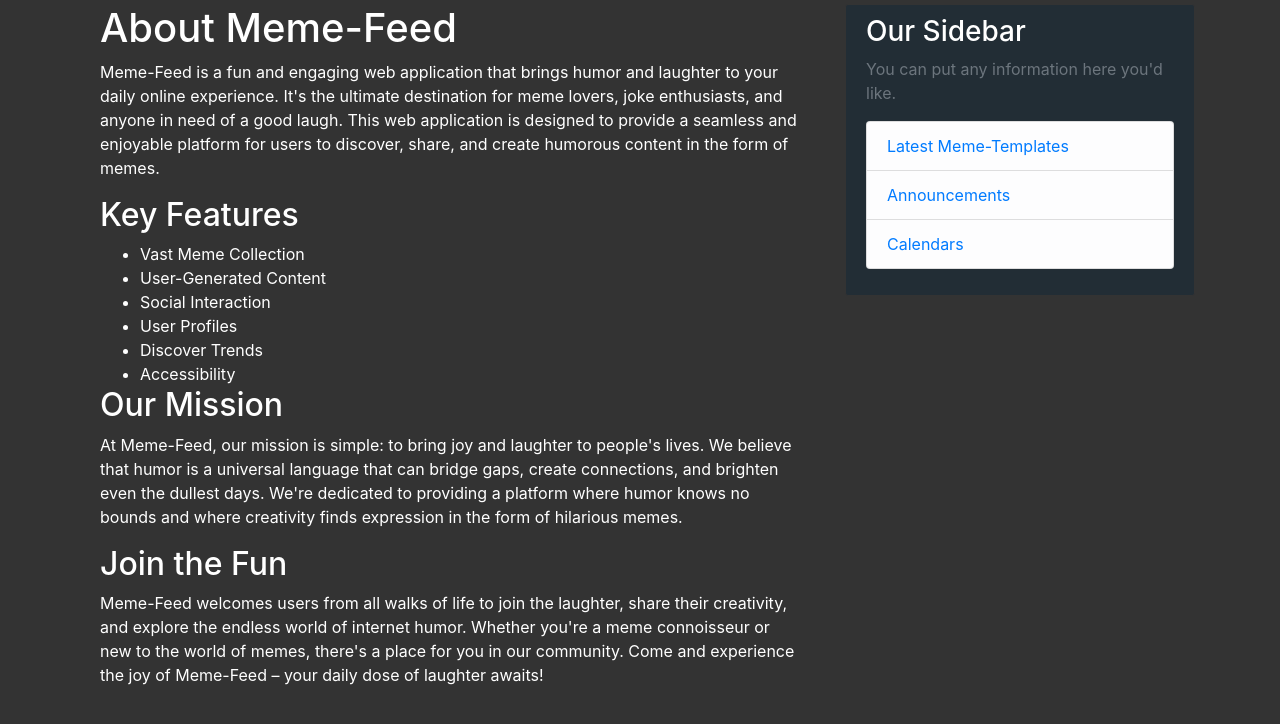
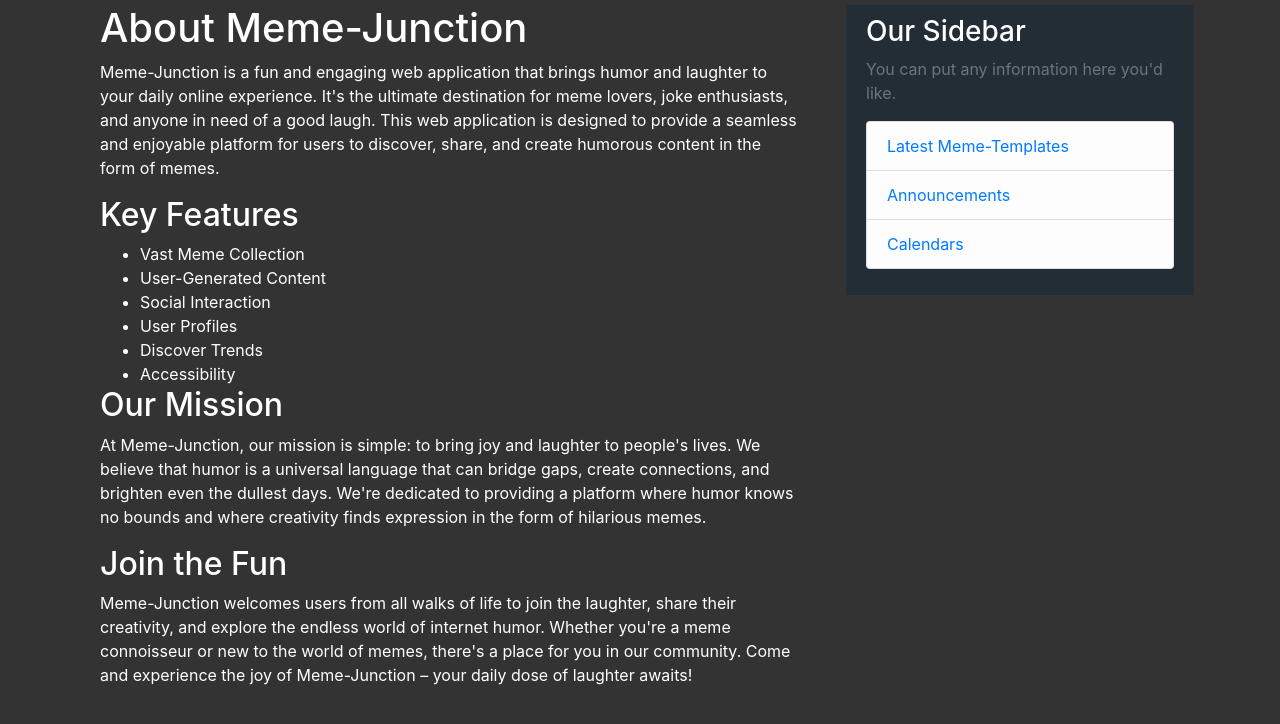
Before and after one commit to adya2004/Meme-Feed, a Django app: page /about/ in a window 1280 px wide. Shown: the part 76-800 px from the top of the page. Run offline with Django 4.2, Linux system fonts and the light colour scheme; some libraries are stand-ins or nearby versions.

Commit message:
Add files via upload

```diff
--- a/meme-feed/blog/meme_temp.py
+++ b/meme-feed/blog/meme_temp.py
@@ -4,6 +4,7 @@ API_URL = "https://api.memegen.link/templates/"
 
 
 def generate_meme(template_id, top_text, bottom_text):
+    '''This is a function which use template_id, top_text, bottom_text and create a meme using memegen api'''
     top_text = str(top_text)
     bottom_text = str(bottom_text)
     API_URL = "https://api.memegen.link/templates/"
@@ -19,16 +20,15 @@ def generate_meme(template_id, top_text, bottom_text):
 
     response = requests.post(ur, data=params)
     data = response.json()
-    meme_details = data
     return (data['url'])
 
 def get_templates():
+    '''this function gives list which has dictionary of template_id and image url from memegen api to create memes'''
     API_URL = "https://api.memegen.link/templates"
     ids = []
     links = []
     response = requests.get(API_URL)
     data = response.json()
-    #meme_details = data
     for temp in data:
         ids.append(temp['id'])
         links.append(temp['blank'])
--- a/meme-feed/blog/models.py
+++ b/meme-feed/blog/models.py
@@ -15,7 +15,9 @@ class post(models.Model):
     # like_count = models.PositiveIntegerField(default=0)
 
     def __str__(self):
+        # A human-readable representation of the object
         return self.title
 
+    # Return the URL to view the detail of a specific post
     def get_absolute_url(self):
         return reverse('post-detail',kwargs = {'pk':self.pk} )
--- a/meme-feed/blog/templates/blog/about.html
+++ b/meme-feed/blog/templates/blog/about.html
@@ -1,9 +1,9 @@
 {% extends "blog/base.html" %}
 {% block content %}
 <div class="container">
-    <h1>About Meme-Feed</h1>
+    <h1>About Meme-Junction</h1>
     <p>
-        Meme-Feed is a fun and engaging web application that brings humor and laughter to your daily online experience.
+        Meme-Junction is a fun and engaging web application that brings humor and laughter to your daily online experience.
         It's the ultimate destination for meme lovers, joke enthusiasts, and anyone in need of a good laugh.
         This web application is designed to provide a seamless and enjoyable platform for users to discover, share, and create humorous content in the form of memes.
     </p>
@@ -20,15 +20,15 @@
 
     <h2>Our Mission</h2>
     <p>
-        At Meme-Feed, our mission is simple: to bring joy and laughter to people's lives. We believe that humor is a universal language
+        At Meme-Junction, our mission is simple: to bring joy and laughter to people's lives. We believe that humor is a universal language
         that can bridge gaps, create connections, and brighten even the dullest days. We're dedicated to providing a platform where humor knows no bounds
         and where creativity finds expression in the form of hilarious memes.
     </p>
 
     <h2>Join the Fun</h2>
     <p>
-        Meme-Feed welcomes users from all walks of life to join the laughter, share their creativity, and explore the endless world of internet humor.
-        Whether you're a meme connoisseur or new to the world of memes, there's a place for you in our community. Come and experience the joy of Meme-Feed – your daily dose of laughter awaits!
+        Meme-Junction welcomes users from all walks of life to join the laughter, share their creativity, and explore the endless world of internet humor.
+        Whether you're a meme connoisseur or new to the world of memes, there's a place for you in our community. Come and experience the joy of Meme-Junction – your daily dose of laughter awaits!
     </p>
 </div>
 
--- a/meme-feed/blog/urls.py
+++ b/meme-feed/blog/urls.py
@@ -1,14 +1,38 @@
 from django.urls import path
 from . import views
-from .views import PostListView, PostDetailView, PostCreateView, PostUpdateView,PostDeleteView, UserPostListView, Meme_templates
+from .views import (
+    PostListView,
+    PostDetailView,
+    PostCreateView,
+    PostUpdateView,
+    PostDeleteView,
+    UserPostListView,
+    Meme_templates
+)
 
+# Define URL patterns
 urlpatterns = [
-    path('', PostListView.as_view(), name = "blog-home"),
-    path('about/', views.about, name = 'blog-about'),
-    path('post/<int:pk>', PostDetailView.as_view(), name = 'post-detail'),
-    path('post/new/', PostCreateView.as_view(), name = 'post-create'),
-    path('post/<int:pk>/update', PostUpdateView.as_view(), name = 'post-update'),
-    path('post/<int:pk>/delete', PostDeleteView.as_view(), name = 'post-delete'),
-    path('user/<str:username>', UserPostListView.as_view(), name = 'user-posts'),
-    path('templates/', Meme_templates.as_view() , name = 'meme-templates')
+    # Home page to display a list of posts
+    path('', PostListView.as_view(), name="blog-home"),
+
+    # About page
+    path('about/', views.about, name='blog-about'),
+
+    # Display details of a specific post using its primary key
+    path('post/<int:pk>', PostDetailView.as_view(), name='post-detail'),
+
+    # Create a new post
+    path('post/new/', PostCreateView.as_view(), name='post-create'),
+
+    # Update an existing post based on its primary key
+    path('post/<int:pk>/update', PostUpdateView.as_view(), name='post-update'),
+
+    # Delete an existing post based on its primary key
+    path('post/<int:pk>/delete', PostDeleteView.as_view(), name='post-delete'),
+
+    # Display a list of posts by a specific user using their username
+    path('user/<str:username>', UserPostListView.as_view(), name='user-posts'),
+
+    # Display meme templates
+    path('templates/', Meme_templates.as_view(), name='meme-templates')
 ]
--- a/meme-feed/my_project/urls.py
+++ b/meme-feed/my_project/urls.py
@@ -22,12 +22,12 @@ from django.conf import settings
 from django.conf.urls.static import static
 
 urlpatterns = [
-    path('admin/', admin.site.urls),
-    path('register/', user_views.register, name="register"),
-    path('login/', auth_views.LoginView.as_view(template_name='users/login.html'), name='login'),
-    path('logout/', auth_views.LogoutView.as_view(template_name='users/logout.html'), name='logout'),
-    path('profile/', user_views.profile, name='profile'),
-    path('', include('blog.urls')),
+    path('admin/', admin.site.urls),    # URL for admin page
+    path('register/', user_views.register, name="register"),    # URL for user registeration
+    path('login/', auth_views.LoginView.as_view(template_name='users/login.html'), name='login'),   # URL for user login
+    path('logout/', auth_views.LogoutView.as_view(template_name='users/logout.html'), name='logout'),   # URL for user logout
+    path('profile/', user_views.profile, name='profile'),   # URL for user profile
+    path('', include('blog.urls')),  # Include URLs defined in the 'blog' app
 ]
 
 if settings.DEBUG:
--- a/meme-feed/users/views.py
+++ b/meme-feed/users/views.py
@@ -5,6 +5,8 @@ from .forms import UserRegisterationForm, UserUpdateForm, ProfileUpdateForm
 from django.contrib.auth.decorators import login_required
 
 # Create your views here.
+
+#function based view for regesteration
 def register(request):
     if request.method == 'POST':
         form = UserRegisterationForm(request.POST)
@@ -17,6 +19,7 @@ def register(request):
         form = UserRegisterationForm()
     return render(request, 'users/register.html', {'form': form})
 
+#function based view for user profile which opens only if user is logged in
 @login_required
 def profile(request):
     if request.method == 'POST':
```
Also changed, not shown: meme-feed/blog/views.py (+10 -8 lines), meme-feed/requirements.txt (added, +43 -0 lines), meme-feed/users/models.py (+12 -1 lines), meme-feed/db.sqlite3, meme-feed/media/profile_pics/20230414_173331.jpg (added).
